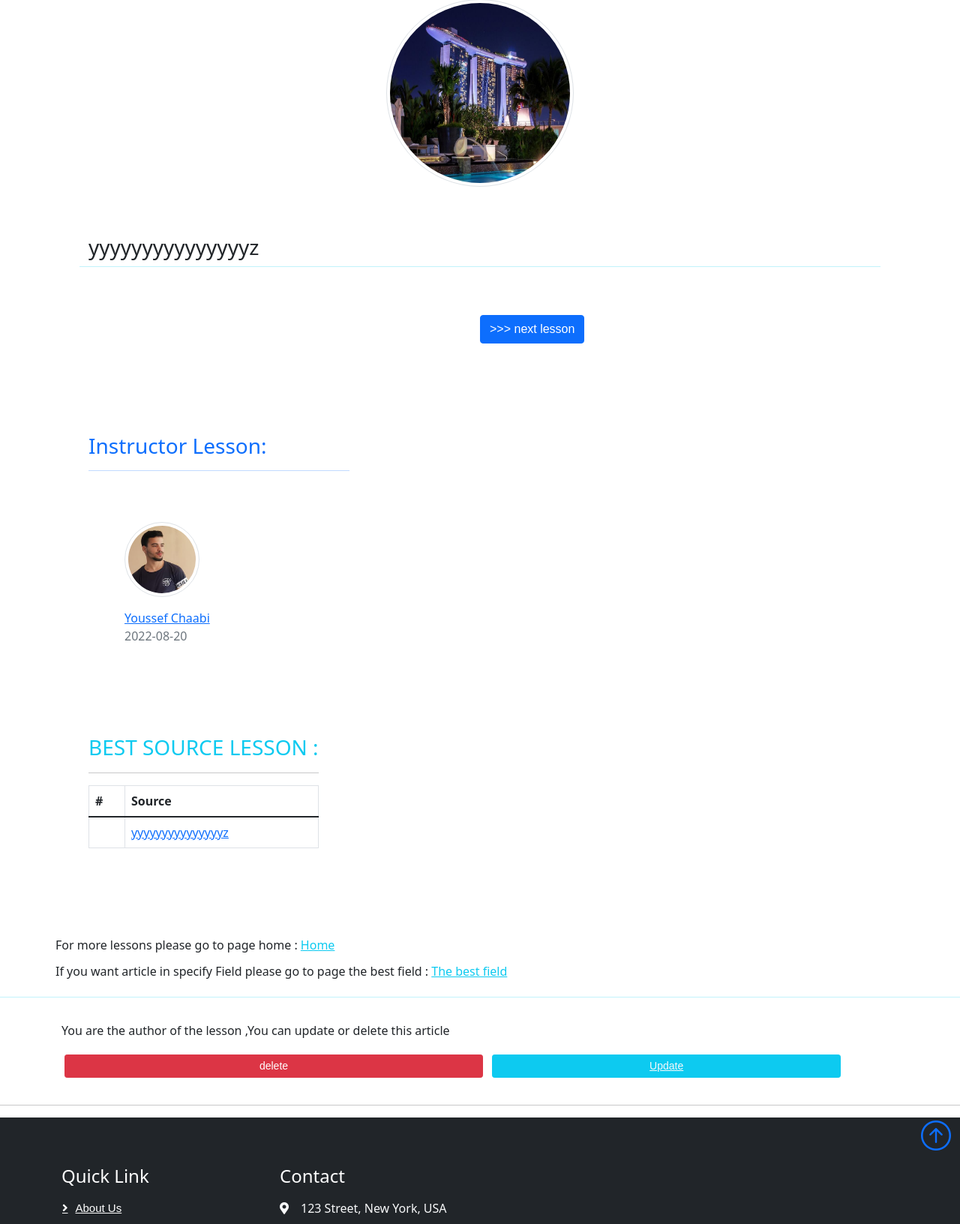
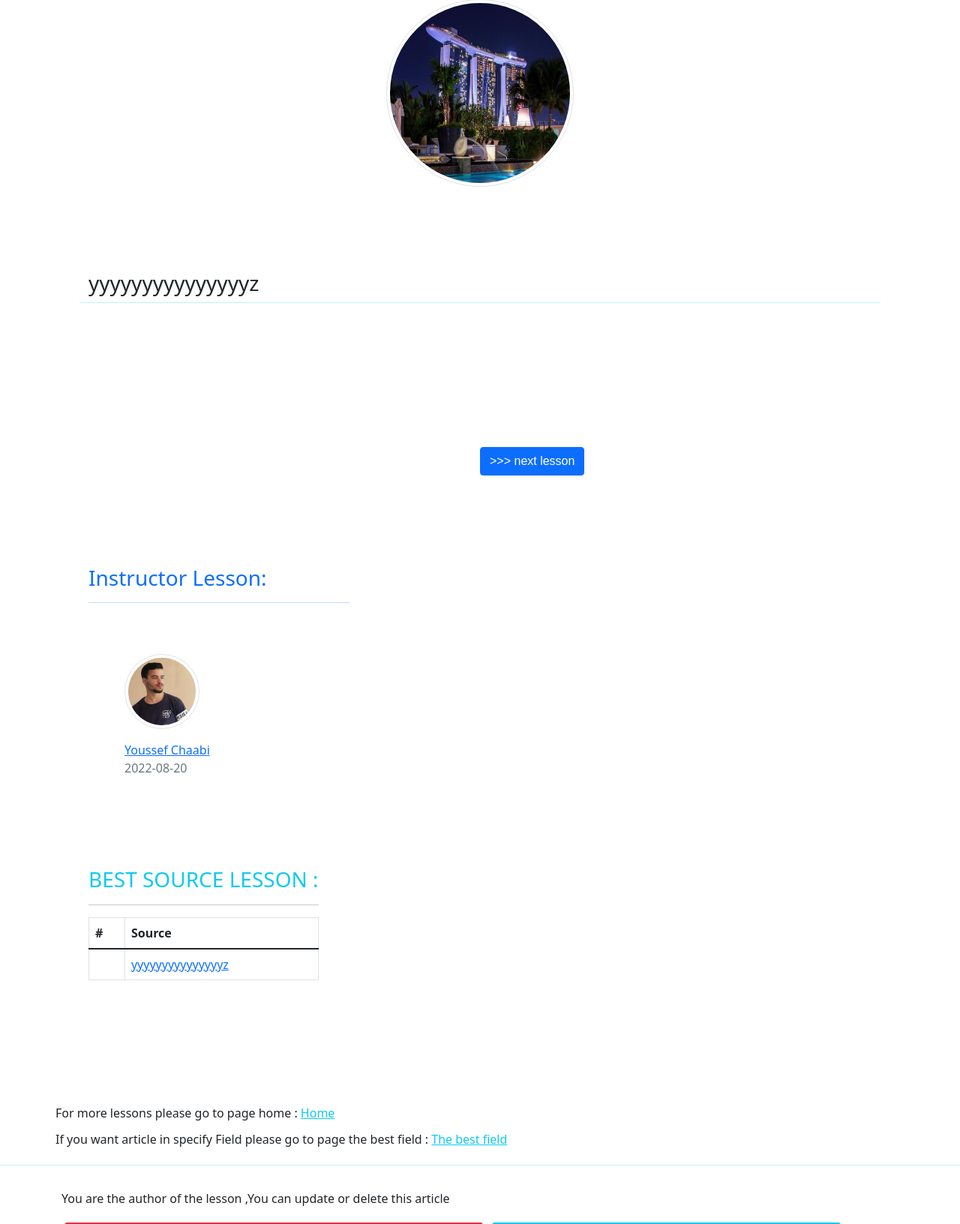
Before and after one commit to 621944283/flask_you_app, a Flask app: template flaskapp/templates/lesson.html in a window 1280 px wide. Shown: the part 233-1865 px from the top of the page at 75% size. Run offline with Flask 2, Linux system fonts and the light colour scheme; a user stored in the database is signed in; data comes from the database, SQL or seed files in the repository; the template is opened without the code that fills it: values that come from a table or form of the project are taken from there, most other values are stand-ins (such as "Sample title", 1, 10 or a date in 2020); some libraries are stand-ins or nearby versions.

Commit message:
Update lesson.html

```diff
--- a/flaskapp/templates/lesson.html
+++ b/flaskapp/templates/lesson.html
@@ -31,14 +31,15 @@
       <img class="border rounded-circle p-1 mx-auto mb-3 my-1" src="{{url_for('static',filename='lesson_thumbnail/'+lesson.thumbnail)}}" style="width: 250px; height: 250px;">
 
 
-<div class="container p-5">
+<div class="container p-5 my-5">
 
     <div class="row">
       <h3>{{lesson.title}}</h3>
       <hr class="text-info">
+      <div class="py-4 my-2"></div>
         <!-- article contents -->
         {% block lesson %} {% endblock lesson%}
-        <div></div>
+        <div class="py-4 my-2"></div>
 
         <!-- sidebar -->
 
```
